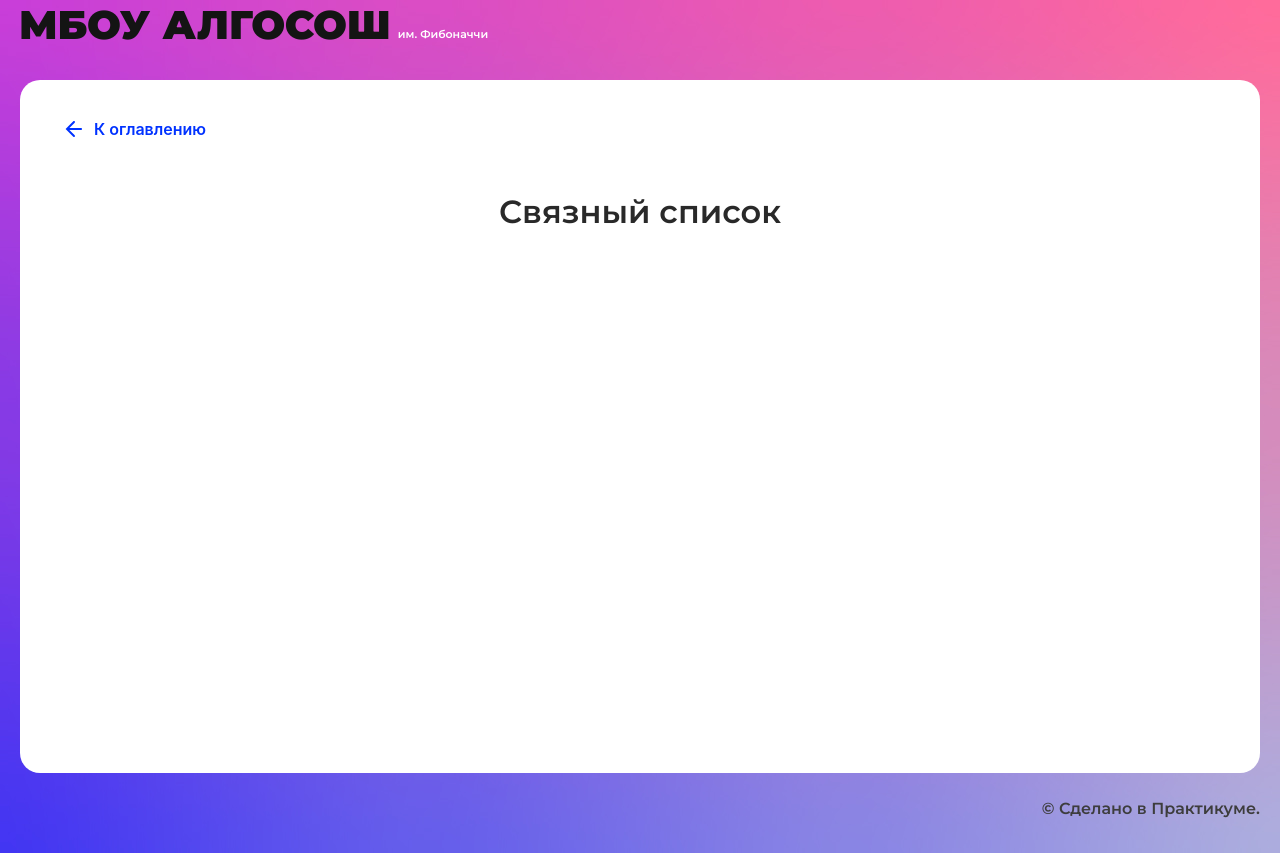
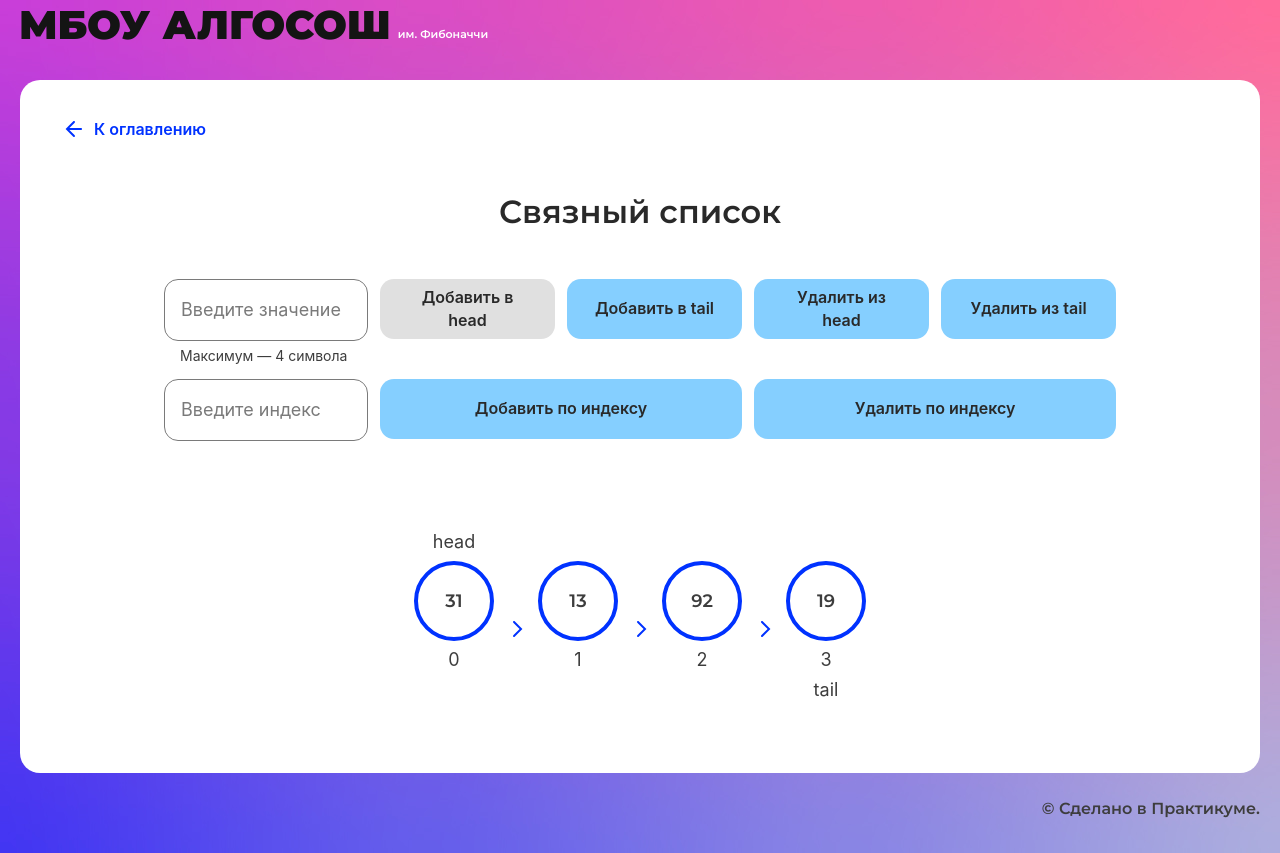
Before and after one commit to kapitan4ever/algososh, a React (Create React App) app: page /list in a window 1280 px wide. Built offline with nearby package versions, Linux system fonts and the light colour scheme.

Commit message:
addToHead done

```diff
--- /dev/null
+++ b/src/components/list-page/list-page.module.css
@@ -0,0 +1,31 @@
+.layout {
+	max-width:952px;
+	margin: auto;
+	gap: 12px;
+	align-items: top;
+	justify-content: space-between;
+}
+.row {
+	width: 100%;
+	display: flex;
+	gap: 12px;
+	padding-bottom: 12px;
+}
+.input {
+	max-width: 204px;
+}
+.btn {
+	min-width: 175px;
+	word-wrap: nowrap;
+}
+.btnlong {
+	width: calc(175px*2 + 12px);
+}
+.list {
+	margin-top: 48px;
+	display: flex;
+	gap: 10px;
+	justify-content: center;
+	align-items: flex-end;
+	height: 140px;
+}
--- a/src/components/list-page/list-page.tsx
+++ b/src/components/list-page/list-page.tsx
@@ -1,10 +1,154 @@
-import React from "react";
-import { SolutionLayout } from "../ui/solution-layout/solution-layout";
+import React, { ChangeEvent, useState } from 'react'
+import { Button } from '../ui/button/button'
+import { Input } from '../ui/input/input'
+import { Circle } from '../ui/circle/circle'
+import { SolutionLayout } from '../ui/solution-layout/solution-layout'
+import { ArrowIcon } from '../ui/icons/arrow-icon'
+import { delay } from '../../utils/utils'
+import { ElementStates } from '../../types/element-states'
+import styles from './list-page.module.css'
+import { LinkedListNode, randomArr } from './utils'
+
+interface ILittleCicle {
+	value: string
+	type: 'top' | 'bottom'
+}
+
+interface IListArrItem {
+	value: string
+	littleCicle: ILittleCicle | undefined
+	state: ElementStates
+}
+
+interface IStateProgress {
+	addToHead: boolean
+	addToTail: boolean
+	delToHead: boolean
+	delToTail: boolean
+	addByIndex: boolean
+	delByIndex: boolean
+}
+
+export const randomArray = randomArr(4)
+export const list = new LinkedListNode<string>(randomArray)
+
+const getRandomListArr = (list: LinkedListNode<string>): IListArrItem[] => {
+	return list.getArr().map(item => ({
+		value: item,
+		state: ElementStates.Default,
+		littleCicle: undefined,
+	}))
+}
 
 export const ListPage: React.FC = () => {
-  return (
-    <SolutionLayout title="Связный список">
+	const [inputValue, setInputValue] = useState('')
+	const [inputIndex, setInputIndex] = useState('')
+	const [listArr, setListArr] = useState(getRandomListArr(list))
+	const [disabled, setDisabled] = useState(false)
+	const [inProgress, setInProgress] = useState<IStateProgress>({
+		addToHead: false,
+		addToTail: false,
+		delToHead: false,
+		delToTail: false,
+		addByIndex: false,
+		delByIndex: false,
+	})
 
-    </SolutionLayout>
-  );
-};
+	const handleChangeValue = (e: ChangeEvent<HTMLInputElement>) => {
+		setInputValue(e.target.value)
+	}
+
+	const handleChangeIndex = (e: ChangeEvent<HTMLInputElement>) => {
+		setInputValue(e.target.value)
+	}
+
+	const addHead = async () => {
+		setInProgress({ ...inProgress, addToHead: true })
+		setDisabled(true)
+		list.prepend(inputValue)
+		listArr[0].littleCicle = {
+			value: inputValue,
+			type: 'top',
+		}
+		setInputValue('')
+		setListArr([...listArr])
+		await delay(500)
+		listArr[0].littleCicle = undefined
+		listArr.unshift({
+			...listArr[0],
+			value: inputValue,
+			state: ElementStates.Modified,
+		})
+		setListArr([...listArr])
+		await delay(500)
+		listArr[0].state = ElementStates.Default
+		setListArr([...listArr])
+		setInProgress({ ...inProgress, addToHead: false })
+		setDisabled(false)
+	}
+	return (
+		<SolutionLayout title='Связный список'>
+			<form className={styles.layout}>
+				<div className={styles.row}>
+					<Input
+						placeholder='Введите значение'
+						isLimitText={true}
+						maxLength={4}
+						value={inputValue}
+						onChange={handleChangeValue}
+						extraClass={styles.input}
+					/>
+					<Button
+						text='Добавить в head'
+						extraClass={styles.btn}
+						onClick={addHead}
+						isLoader={inProgress.addToHead}
+						disabled={!inputValue || disabled || listArr.length >= 8}
+					/>
+					<Button text='Добавить в tail' extraClass={styles.btn} />
+					<Button text='Удалить из head' extraClass={styles.btn} />
+					<Button text='Удалить из tail' extraClass={styles.btn} />
+				</div>
+				<div className={styles.row}>
+					<Input
+						placeholder='Введите индекс'
+						value={inputIndex}
+						onChange={handleChangeIndex}
+						extraClass={styles.input}
+					/>
+					<Button text='Добавить по индексу' extraClass={styles.btnlong} />
+					<Button text='Удалить по индексу' extraClass={styles.btnlong} />
+				</div>
+			</form>
+			<div className={styles.list}>
+				{listArr.map((item, index, arr) => {
+					return (
+						<>
+							<Circle
+								key={index}
+								index={index}
+								letter={item.value}
+								state={item.state}
+								head={index === 0 ? 'head' : ''}
+								tail={index === list.getSize() - 1 ? 'tail' : ''}
+							/>
+							{index < arr.length - 1 && <ArrowIcon fill={'#0032FF'} />}
+
+							{item.littleCicle && (
+								<div
+									className={
+										item.littleCicle.type === 'top'
+											? styles.littleUpCircle
+											: styles.littleDownCicrcle
+									}
+								>
+									<Circle letter={item.littleCicle.value} isSmall={true} state={ElementStates.Changing}/>
+								</div>
+							)}
+						</>
+					)
+				})}
+			</div>
+		</SolutionLayout>
+	)
+}
--- /dev/null
+++ b/src/components/list-page/utils.ts
@@ -0,0 +1,141 @@
+export class Node<T> {
+	value: T
+	next: Node<T> | null
+	constructor(value: T, next?: Node<T> | null) {
+		this.value = value
+		this.next = next === undefined ? null : next
+	}
+}
+
+export interface INodeList<T> {
+	append: (item: T) => void
+	prepend: (item: T) => void
+	deleteHead: () => void
+	deleteTail: () => void
+	addByIndex: (item: T, index: number) => void
+	deleteByIndex: (index: number) => void
+	getSize: () => number
+	getArr: () => T[]
+}
+
+export class LinkedListNode<T> implements INodeList<T> {
+	private head: Node<T> | null
+	private size: number
+	constructor(arr: T[]) {
+		this.head = null
+		this.size = 0
+		arr.forEach(item => this.append(item))
+	}
+
+	append(item: T) {
+		const node = new Node(item)
+		let curr
+
+		if (this.head === null) {
+			this.head = node
+		} else {
+			curr = this.head
+			while (curr.next) {
+				curr = curr.next
+			}
+			curr.next = node
+		}
+		this.size++
+	}
+
+	prepend(item: T): void {
+		const node = new Node(item, this.head)
+
+		this.head = node
+		this.size++
+	}
+
+	deleteHead() {
+		if (this.head) {
+			this.head = this.head.next
+			this.size--
+		}
+	}
+
+	deleteTail() {
+		let curr
+		if (!this.head?.next) {
+			this.head = null
+		} else {
+			curr = this.head
+			while (curr.next?.next) {
+				curr = curr.next
+			}
+			curr.next = null
+		}
+		this.size--
+	}
+
+	addByIndex(item: T, index: number) {
+		if (index < 0 || index > this.size) {
+			return
+		}
+		if (!this.head || index <= 0) {
+			this.prepend(item)
+		} else if (index >= this.size - 1) {
+			this.append(item)
+		} else {
+			let curr = this.head
+			let currIndex = 0
+
+			while (currIndex !== index - 1 && curr.next) {
+				curr = curr.next
+				currIndex++
+			}
+
+			const node = new Node(item, curr.next)
+			curr.next = node
+			this.size++
+		}
+	}
+
+	deleteByIndex(index: number) {
+		if (index < 0 || index > this.size) {
+			return
+		}
+		let curr = this.head
+		if (index === 0) {
+			if (this.head) this.head = this.head?.next
+		} else {
+			let prev = null
+			let currIndex = 0
+			while (currIndex++ < index) {
+				prev = curr
+				if (curr) {
+					curr = curr.next
+				}
+			}
+			if (prev?.next) prev.next = curr?.next ? curr.next : null
+		}
+		this.size--
+	}
+
+	getSize() {
+		return this.size
+	}
+
+	getArr() {
+		let curr = this.head
+		let arr: T[] = []
+		while (curr) {
+			arr.push(curr.value)
+			curr = curr.next
+		}
+		return arr
+	}
+}
+
+export const randomInt = (min: number, max: number): string => {
+	return String(Math.floor(min + Math.random() * (max + 1 - min)))
+}
+
+export const randomArr = (length: number): string[] => {
+	return Array.from({ length }, () => {
+		return randomInt(0, 100)
+	})
+}
--- a/src/components/queue-page/queue-page.tsx
+++ b/src/components/queue-page/queue-page.tsx
@@ -14,7 +14,6 @@ type TInProgress = {
 }
 
 export const QueuePage: React.FC = () => {
-
 	const [input, setInput] = useState('')
 	const [arr, setArr] = useState(queue.getQueue())
 	const [head, setHead] = useState(queue.getHead())
```
